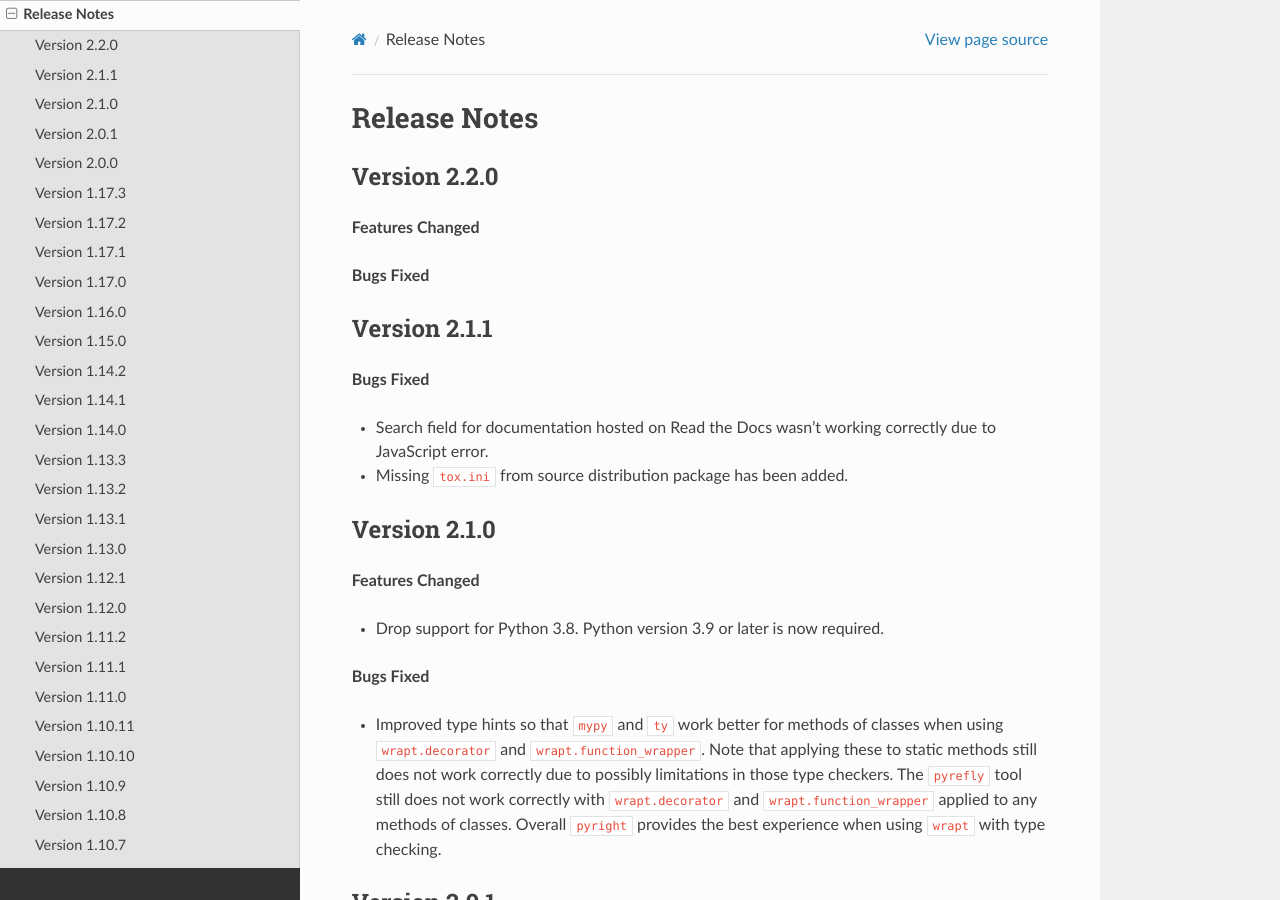
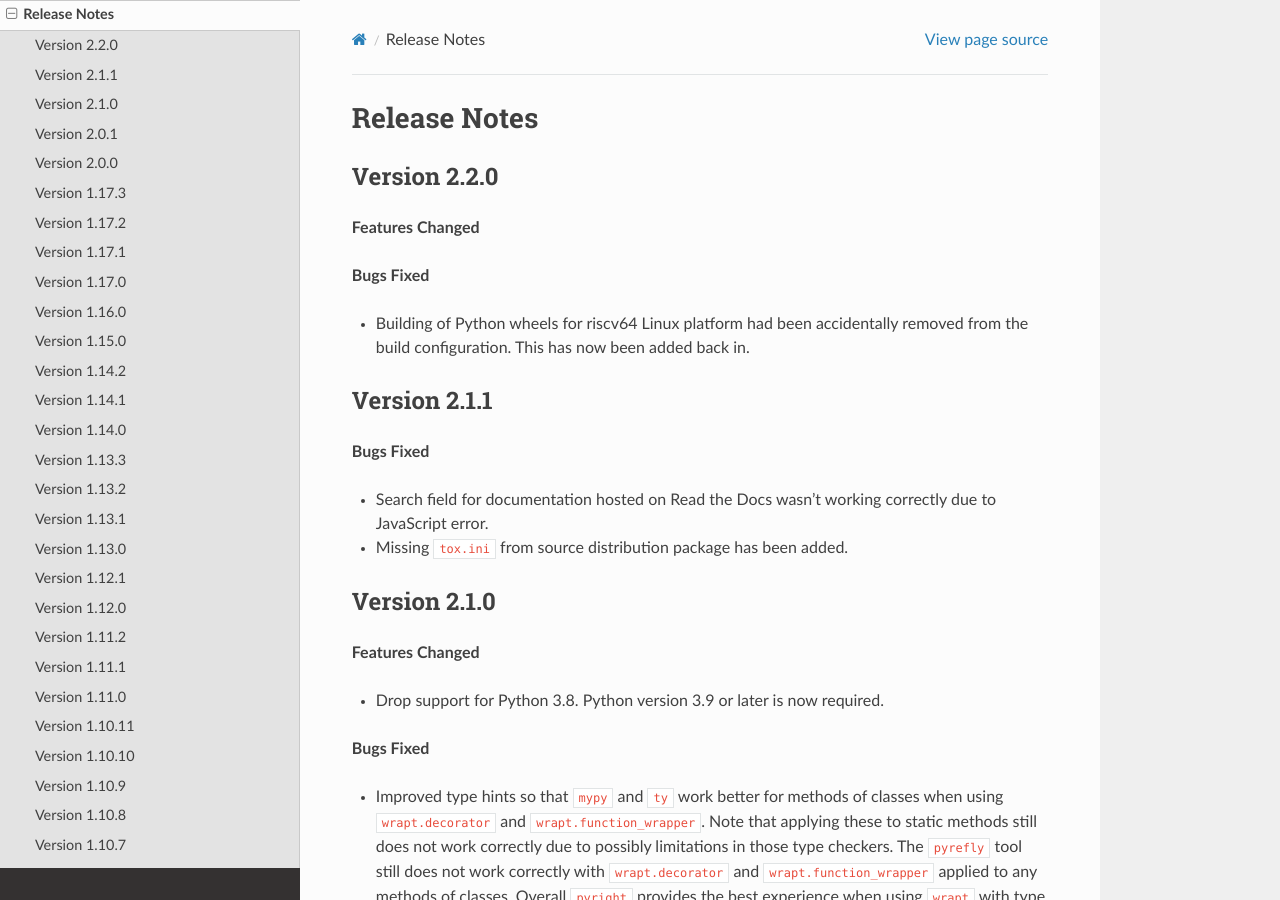
Before and after one commit to GrahamDumpleton/wrapt, a Sphinx documentation site: the page built from docs/changes.rst, in a window 1280 px wide and 900 px high. Built offline with Sphinx 7.4.7 and the Read the Docs theme 3.1.0, drawn with Linux system fonts in a browser that asks for light colours.

Commit message:
Restore building of riscv64 Linux wheels.

```diff
--- a/docs/changes.rst
+++ b/docs/changes.rst
@@ -7,6 +7,9 @@ Version 2.2.0
 **Features Changed**
 
 **Bugs Fixed**
+
+* Building of Python wheels for riscv64 Linux platform had been accidentally
+  removed from the build configuration. This has now been added back in.
 
 Version 2.1.1
 -------------
```
Also changed, not shown: 1 other file.
